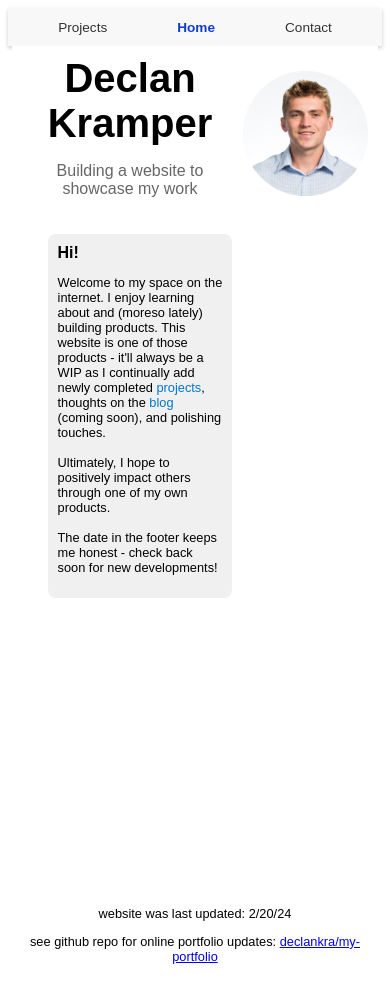
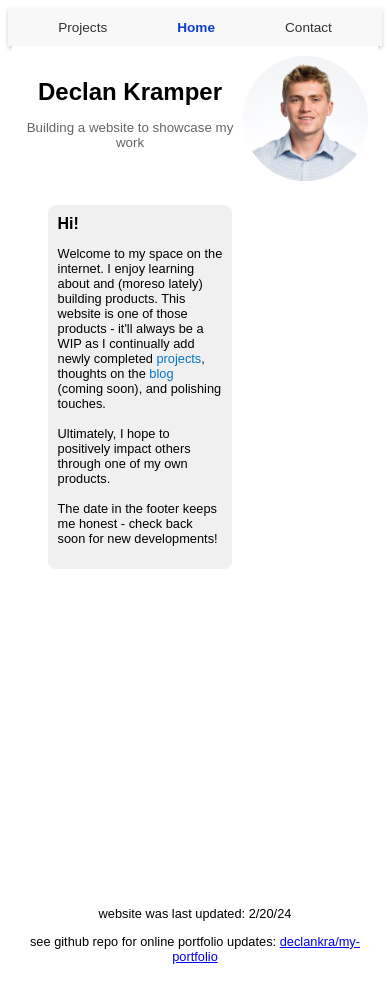
Before and after one commit to declankra/my-portfolio, a React (Create React App) app: page / in a window 390 px wide. Built offline with nearby package versions, Linux system fonts and the light colour scheme; what webfontloader would draw is missing.

Commit message:
reduced homepage font

```diff
--- a/src/pages/Home.css
+++ b/src/pages/Home.css
@@ -65,10 +65,14 @@ main {
 
 /* Mobile styles */
 @media screen and (max-width: 767px) {
-  h1 {
-    font-size: 1.1rem;     /* Large, bold font for the name */
+  .profile-text h1 {
+    font-size: 1.5rem;     /* Large, bold font for the name */
     color: #000;     /* Black color for the text */
   }
+
+.profile-text p {
+  font-size: smaller;
+}
   p {
     font-size: .8rem;
   }
```
